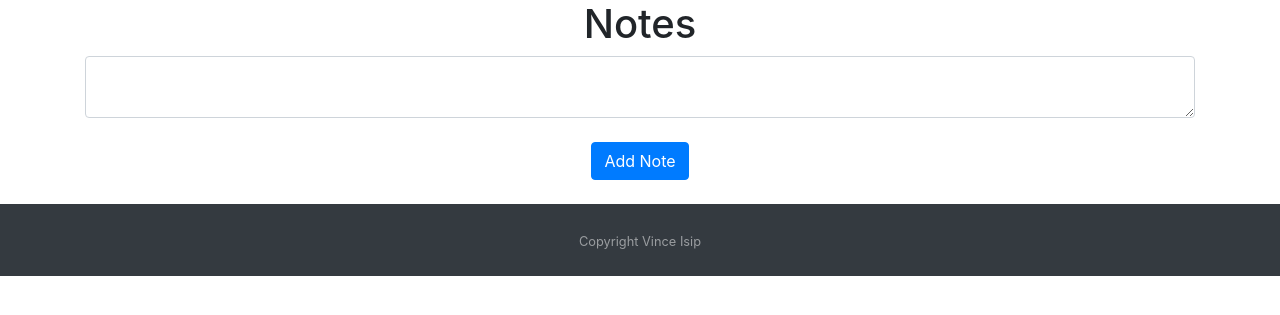
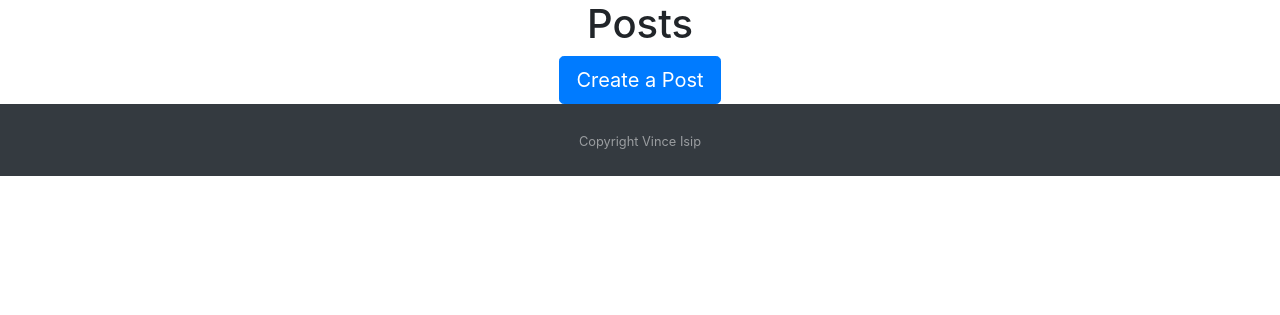
Before and after one commit to VincentIsip/Digital-Tech-19110, a Flask app: page / in a window 1280 px wide. Shown: the part 56-371 px from the top of the page. Run offline with Flask 3, Linux system fonts and the light colour scheme; a user stored in the database is signed in; some libraries are stand-ins or nearby versions.

Commit message:
making blog page
adding blog to home page and routing

```diff
--- a/website/__init__.py
+++ b/website/__init__.py
@@ -19,7 +19,7 @@ def create_app():
     app.register_blueprint(views, url_prefix='/')
     app.register_blueprint(auth, url_prefix='/')
 
-    from .models import User, Note
+    from .models import User, Note, Post
 
     with app.app_context():
         db.create_all()
--- a/website/auth.py
+++ b/website/auth.py
@@ -35,7 +35,7 @@ def logout():
     return redirect(url_for('auth.login'))
 
 
-@auth.route('/signup', methods=['GET', 'POST'])
+@auth.route('/sign-up', methods=['GET', 'POST'])
 def signup():
     if request.method == 'POST':
         email = request.form.get('email')
--- a/website/templates/home.html
+++ b/website/templates/home.html
@@ -1,27 +1 @@
-{% extends "template.html" %}
-{% block title %} Notes {% endblock %}
-{% block content %}
-<h1 align="center">Notes</h1>
-<ul class="list-group list-group-flush" id="notes">
-    {% for note in user.notes %}
-    <div class="card notestyle border-dark">
-        <div class="card-header d-flex justify-content-between align-items-center">
-        <div class="card-text"> {{ note.data }}</div>
-        <button type="button" class="close" onClick="deleteNote({{ note.id }})">
-            <span aria-hidden="true">&times;</span>
-        </button>
-        </div>
-    </div>
-    <br/>
-    {% endfor %}
-</ul>
-<form method="POST">
-    <textarea name="note" id="note" class="form-control"></textarea>
-    <br />
-    <div align="center">
-        <button type="submit" class="btn btn-primary">Add Note</button>
-    </div>
-</form>
-<br/>
-
-{% endblock %}
+{% extends "posts_div.html" %} {% block title %}Home{% endblock %}
--- /dev/null
+++ b/website/templates/posts_div.html
@@ -0,0 +1,39 @@
+{% extends "template.html" %} {% block title %}Home{% endblock %} {% block content
+    %}
+    <h1 align="center">{% block header %}Posts{% endblock %}</h1>
+    <div id="posts">
+      {% for post in posts %}
+      <div class="card border-dark">
+        <div class="card-header d-flex justify-content-between align-items-center">
+          <a href="/posts/{{post.user.username}}">{{post.user.username}}</a>
+          {% if user.id == post.author %}
+          <div class="btn-group">
+            <button
+              type="button"
+              class="btn btn-sm btn-primary dropdown-toggle"
+              data-bs-toggle="dropdown"
+            ></button>
+            <ul class="dropdown-menu">
+              <li>
+                <a href="/delete-post/{{post.id}}" class="dropdown-item">Delete</a>
+              </li>
+            </ul>
+          </div>
+          {% endif %}
+        </div>
+        <div class="card-body">
+          <div class="card-text">{{post.text}}</div>
+        </div>
+        <div class="card-footer text-muted">{{post.date_created}}</div>
+      </div>
+      <br/ > {% endfor %}
+    </div>
+    {% block footer %}
+    <div align="center">
+      <a href="/create-post"
+        ><button type="button" class="btn btn-primary btn-lg">
+          Create a Post
+        </button></a
+      >
+    </div>
+    {% endblock %} {% endblock %}
--- a/website/templates/template.html
+++ b/website/templates/template.html
@@ -86,6 +86,8 @@
   });
   }
 </script>
+<script src="https://cdn.jsdelivr.net/npm/@popperjs/core@2.11.8/dist/umd/popper.min.js" integrity="sha384-I7E8VVD/ismYTF4hNIPjVp/Zjvgyol6VFvRkX/vR+Vc4jQkC+hVqc2pM8ODewa9r" crossorigin="anonymous"></script>
+<script src="https://cdn.jsdelivr.net/npm/bootstrap@5.3.3/dist/js/bootstrap.min.js" integrity="sha384-0pUGZvbkm6XF6gxjEnlmuGrJXVbNuzT9qBBavbLwCsOGabYfZo0T0to5eqruptLy" crossorigin="anonymous"></script>
 {% endblock %}
   </body>
 </html>
--- a/website/views.py
+++ b/website/views.py
@@ -1,37 +1,63 @@
-from flask import Blueprint, render_template, request, flash, jsonify
+from flask import Blueprint, render_template, request, flash, redirect, url_for, jsonify
 from flask_login import login_required, current_user
-from .models import Note
+from .models import Note, Post, User
 from . import db
 import json
 
 views = Blueprint("views", __name__)
 
-
-@views.route("/", methods=['GET', 'POST'])
+#notes
+@views.route("/")
+@views.route("/home")
 @login_required
 def home():
-    if request.method == 'POST':
-        note = request.form.get('note')
+    posts = Post.query.all()
+    return render_template("home.html", user=current_user, posts=posts)
 
-        if len(note) < 1:
-            flash('Note is too short!', category='error')
+#blog
+@views.route("/create-post", methods=['GET', 'POST'])
+@login_required
+def create_post():
+    if request.method == "POST":
+        text = request.form.get('text')
+
+        if not text:
+            flash('Post cannot be empty', category='error')
         else:
-            new_note = Note(data=note, user_id=current_user.id)
-            db.session.add(new_note)
+            post = Post(text=text, author=current_user.id)
+            db.session.add(post)
             db.session.commit()
-            flash('Note added!', category='success')
+            flash('Post created!', category='success')
+            return redirect(url_for('views.home'))
+
+    return render_template('create_post.html', user=current_user)
 
 
-    return render_template("home.html", user=current_user)
+@views.route("/delete-post/<id>")
+@login_required
+def delete_post(id):
+    post = Post.query.filter_by(id=id).first()
 
-@views.route('/delete-note', methods=['POST'])
-def delete_note():
-    note = json.loads(request.data) # this function expects a JSON from the INDEX.js file
-    noteId = note['noteId']
-    note = Note.query.get(noteId)
-    if note:
-        if note.user_id == current_user.id:
-            db.session.delete(note)
-            db.session.commit()
+    if not post:
+        flash("Post does not exist.", category='error')
+    elif current_user.id != post.id:
+        flash('You do not have permission to delete this post.', category='error')
+    else:
+        db.session.delete(post)
+        db.session.commit()
+        flash('Post deleted.', category='success')
 
-    return jsonify({})
+    return redirect(url_for('views.home'))
+
+
+@views.route("/posts/<username>")
+@login_required
+def posts(username):
+    user = User.query.filter_by(username=username).first()
+
+    if not user:
+        flash('No user with that username exists.', category='error')
+        return redirect(url_for('views.home'))
+
+    posts = Post.query.filter_by(author=user.id).all()
+    return render_template("posts.html", user=current_user, posts=posts, username=username)
```
Also changed, not shown: website/models.py (+9 -0 lines), website/templates/create_post.html (+11 -0 lines), website/templates/notes.html (added, +27 -0 lines), website/templates/posts.html (+8 -0 lines), instance/database.db, website/templates/post_div.html (deleted).
